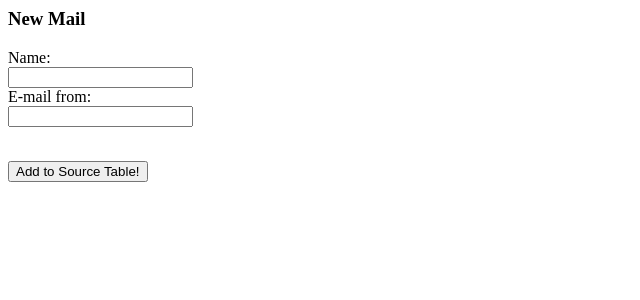
After one commit to paulovelho/MagratheaContacts, a PHP site: page /addSource.php in a window 1280 px wide. The commit adds this page. Shown: the top 300 px of the page, without its empty margins (0-640 px from the left). Run offline with PHP 8.4, Linux system fonts and the light colour scheme.

Commit message:
add source

```diff
--- a/Admin/addMail.php
+++ b/Admin/addMail.php
@@ -53,7 +53,7 @@
 function addMail(){
 	var formData = $("#form_addmail").serializeObject();
 	MagratheaPost("addMailAction.php", formData, function(data){
-		$("divResponse").html(data);
+		$("#divResponse").html(data);
 	});
 }
 </script>
--- a/Admin/addMailAction.php
+++ b/Admin/addMailAction.php
@@ -9,6 +9,8 @@
 	$email->msg_subject = $data["msg_subject"];
 	$email->message = $data["message"];
 	$email->priority = $data["priority"];
+	$email->add_date = now();
+	$email->sent_status = 0;
 	$email->Insert();
 
 	if(empty($email->id)){
--- /dev/null
+++ b/Admin/addSource.php
@@ -0,0 +1,39 @@
+<div class="row-fluid">
+	<div class="span12 mag_section">
+		<header><h3>New Mail</h3>
+		</header>
+		<content>
+			<form id="form_add">
+			<div class='row-fluid'>
+				<div class='span3 right'>Name:</div>
+				<div class='span9'><input type="text" name="name"></div>
+			</div>
+			<div class='row-fluid'>
+				<div class='span3 right'>E-mail from:</div>
+				<div class='span9'><input type="text" name="from"></div>
+			</div>
+			</form>
+			<div class='row-fluid'>
+				<div class='span6'>&nbsp;</div>
+				<div class='span6'>
+					<button class="btn btn-success" onClick="addSource();">
+						<i class="fa fa-paper-plane-o"></i> Add to Source Table!
+					</button>
+				</div>
+			</div>
+			<div class='row-fluid'>
+				<div class='span12' id='divResponse'></div>
+			</div>
+
+		</content>
+	</div>
+</div>
+
+<script type="text/javascript">
+function addSource(){
+	var formData = $("#form_add").serializeObject();
+	MagratheaPost("addSourceAction.php", formData, function(data){
+		$("#divResponse").html(data);
+	});
+}
+</script>
--- a/Admin/menu.php
+++ b/Admin/menu.php
@@ -1,5 +1,6 @@
 <ul>
 	<li><a href="showMail.php"><i class="fa fa-envelope-square"></i> Show Mails</a></li>
-	<li><a href="showSources.php"><i class="fa fa-sun-o"></i> Show Sources</a></li>
+	<li><a href="showSources.php"><i class="fa fa-cubes"></i> Show Sources</a></li>
 	<li><a href="addMail.php"><i class="fa fa-paper-plane-o"></i> Add Mail</a></li>
+	<li><a href="addSource.php"><i class="fa fa-cube"></i> Add Source</a></li>
 </ul>
```
Also changed, not shown: Admin/addSourceAction.php (added, +29 -0 lines).
